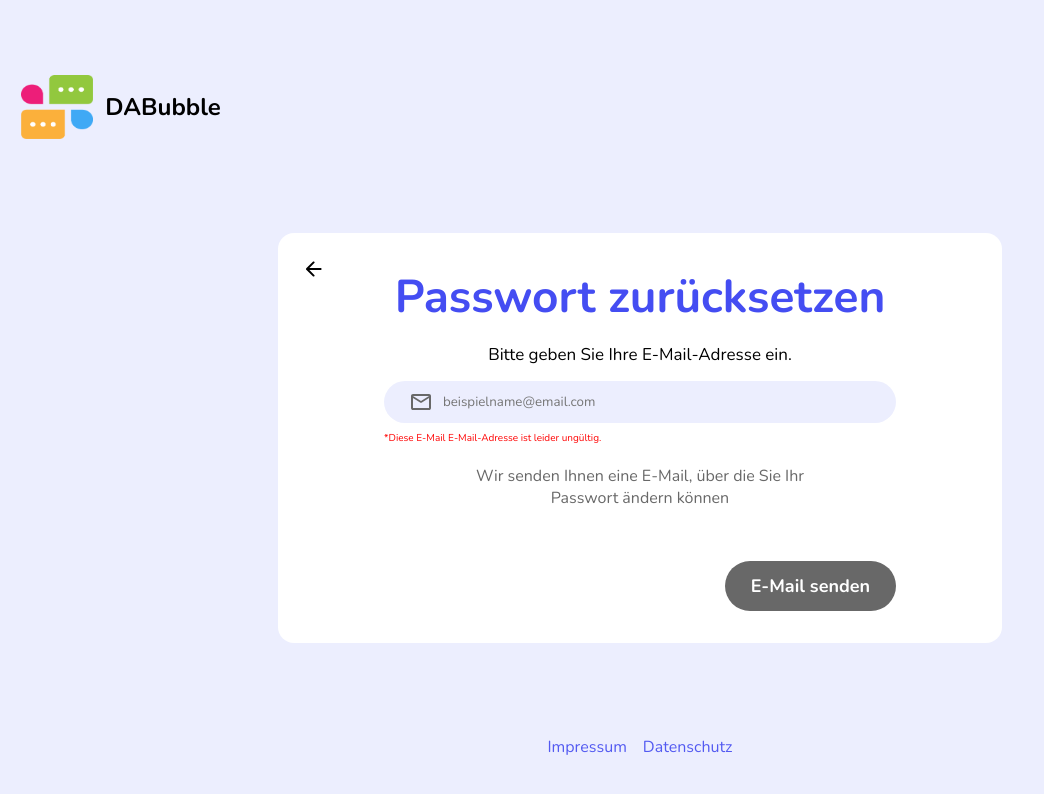
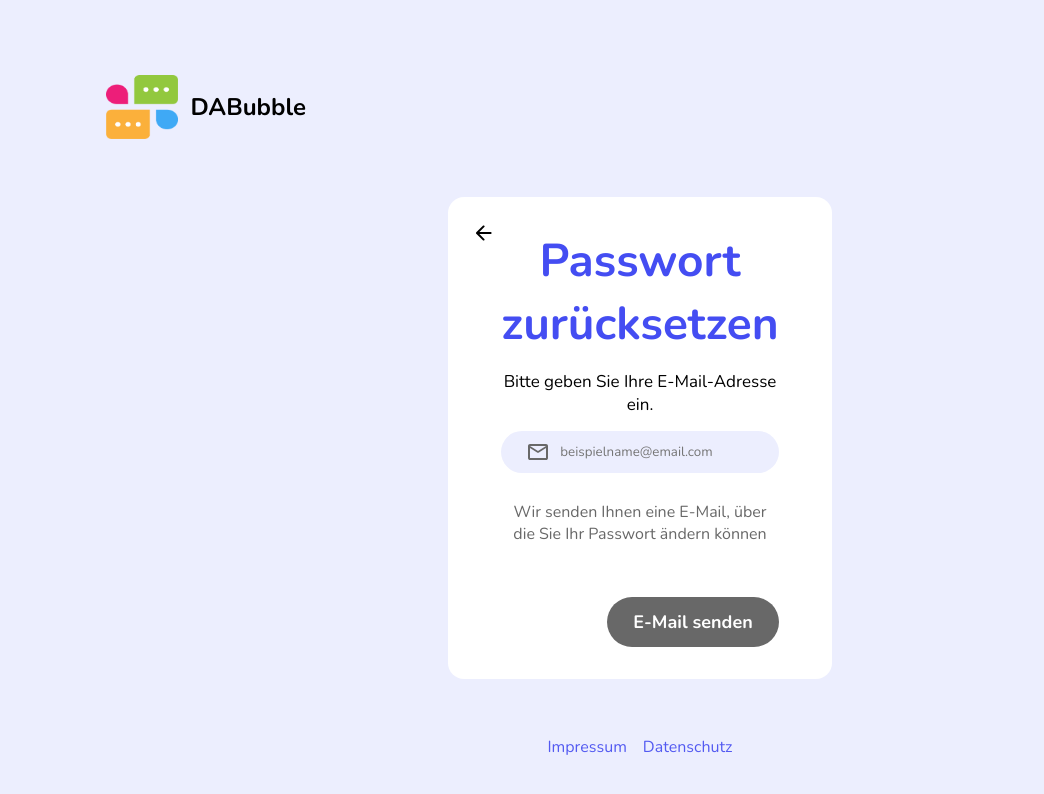
Before and after one commit to OezkanSarikaya/da-bubble, an Angular app: page /recover-password in a window 1280 px wide. Shown: the top 794 px of the page, without its empty margins (0-1044 px from the left). Built offline with nearby package versions, Linux system fonts and the light colour scheme.

Commit message:
recovery password/ fixing padding card

```diff
--- a/src/app/recover-password/recover-password.component.html
+++ b/src/app/recover-password/recover-password.component.html
@@ -34,7 +34,7 @@
             (focus)="clearPlaceholder($event)"
             (blur)="restorePlaceholder($event, 'beispielname@email.com')">
           </div>
-          <div class="error">*Diese E-Mail E-Mail-Adresse ist leider ungültig.</div>
+          <div class="error" [ngClass]="{'d-none': emailError}">*Diese E-Mail E-Mail-Adresse ist leider ungültig.</div>
         </div>
         <div class="alert-text">
           Wir senden Ihnen eine E-Mail, über die
--- a/src/app/recover-password/recover-password.component.scss
+++ b/src/app/recover-password/recover-password.component.scss
@@ -205,6 +205,12 @@ span.text-logo {
   }
 }
 
+@media (min-width: 390px) {
+  .card {
+		padding: 32px;
+	}
+}
+
 @media (min-width: 1200px) {
 	section {
 		flex-direction: row;
@@ -215,8 +221,7 @@ span.text-logo {
 
 	.card {
 		max-width: 698px;
-    min-width: 512px;
-    padding: 32px 106px !important;
+		padding: 32px 53px !important;
 	}
 
 	.presentation {
--- a/src/app/recover-password/recover-password.component.ts
+++ b/src/app/recover-password/recover-password.component.ts
@@ -11,6 +11,8 @@ import { RouterModule } from '@angular/router';
 })
 export class RecoverPasswordComponent {
   isAllField: boolean = true;
+  emailError: boolean = true;
+
 
   clearPlaceholder(event: any) {
     event.target.placeholder = '';
```
